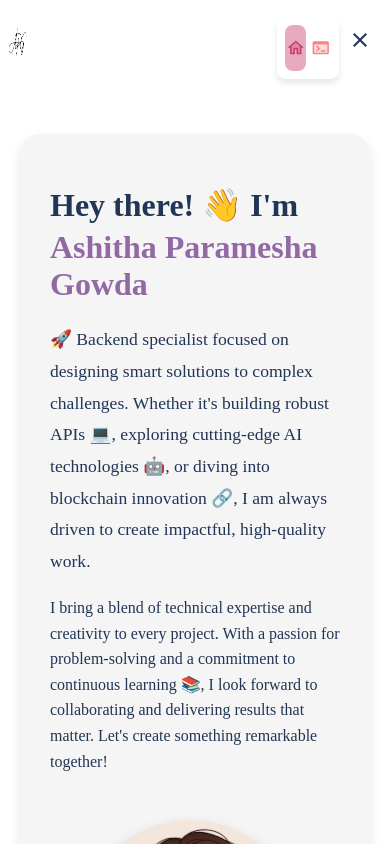
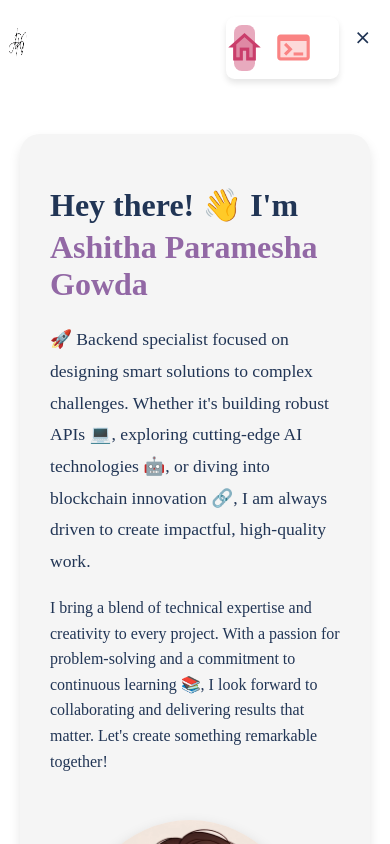
Before and after one commit to AshithaPGowda/portfolio, a Next.js app: page / in a window 390 px wide. Both pictures are taken after a click on the button 360 px from the left and 41 px from the top of the page. Shown: the top 844 px of the page. Built offline with nearby package versions, Linux system fonts and the light colour scheme.

Commit message:
made changes in header for mobile view

```diff
--- a/src/app/components/header.js
+++ b/src/app/components/header.js
@@ -125,6 +125,7 @@ export default function Header({ theme, toggleTheme, isActive }) {
                         <div
                             style={{
                                 position: "absolute",
+                                width: "25vw",
                                 top: "2vh",
                                 right: "13vw",
                                 backgroundColor: COLOURS[`BACKGROUND_${theme}`],
@@ -133,7 +134,7 @@ export default function Header({ theme, toggleTheme, isActive }) {
                                 boxShadow: "0px 4px 6px rgba(0, 0, 0, 0.1)",
                                 display: "flex",
                                 flexDirection: "row",
-                                gap: "1vw",
+                                gap: "7vw",
                                 transform: "translateX(100%)", // Start off-screen (to the right)
                                 opacity: 0,
                                 animation: isMenuOpen ? "slideIn 0.5s forwards" : "slideOut 0.5s forwards", // Apply animation when open
@@ -171,7 +172,7 @@ export default function Header({ theme, toggleTheme, isActive }) {
                                     isActive={activeIndex === index}
                                     onClick={() => handleItemClick(index)}
                                     theme={theme}
-                                    size="5vw"
+                                    size="10vw"
                                 />
                             ))}
 
@@ -184,7 +185,7 @@ export default function Header({ theme, toggleTheme, isActive }) {
                                     background: "transparent",
                                     border: "none",
                                     cursor: "pointer",
-                                    fontSize: "24px",
+                                    fontSize: "5vw",
                                     color: COLOURS[`TEXT_COLOUR_${theme}`],
                                 }}
                             >
```
